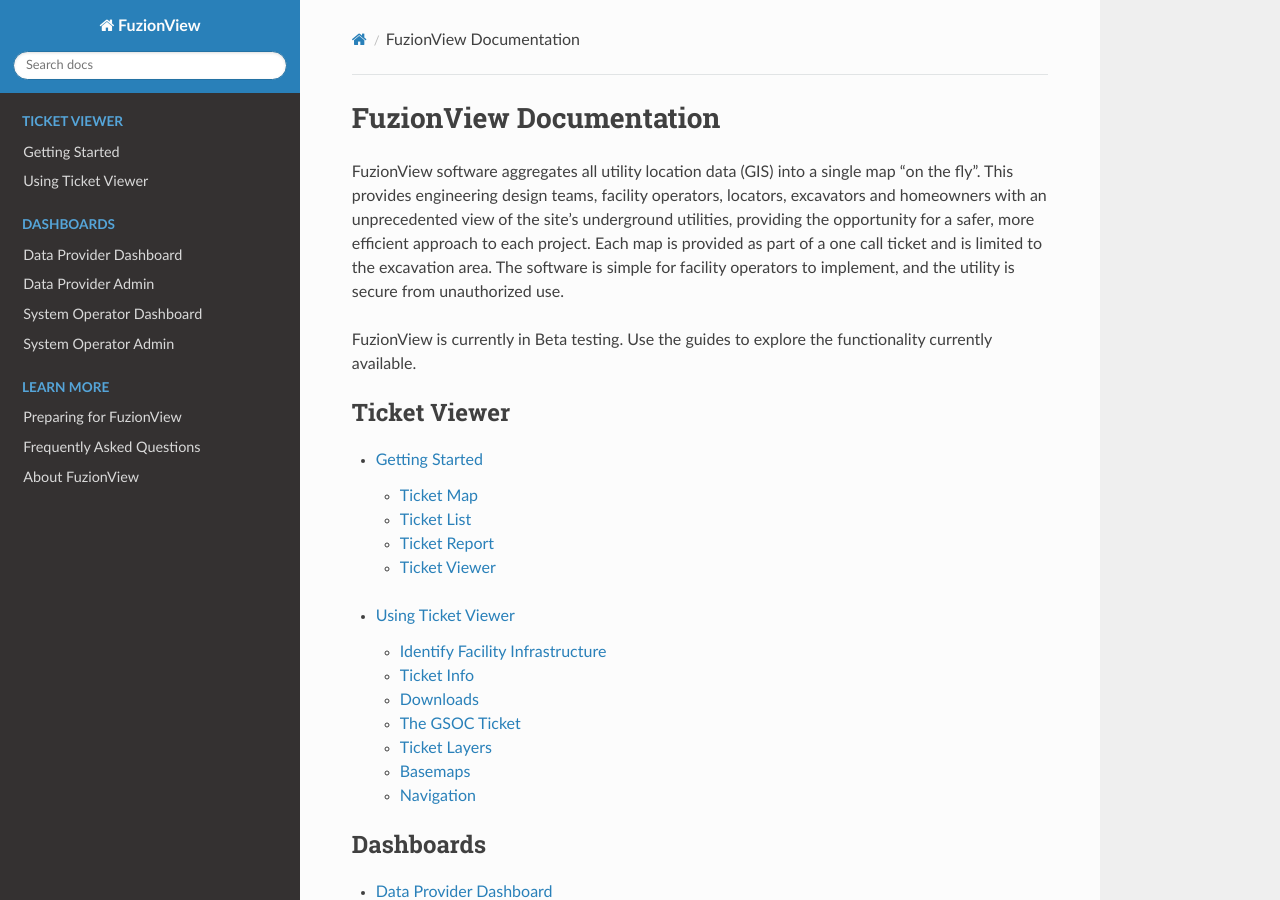
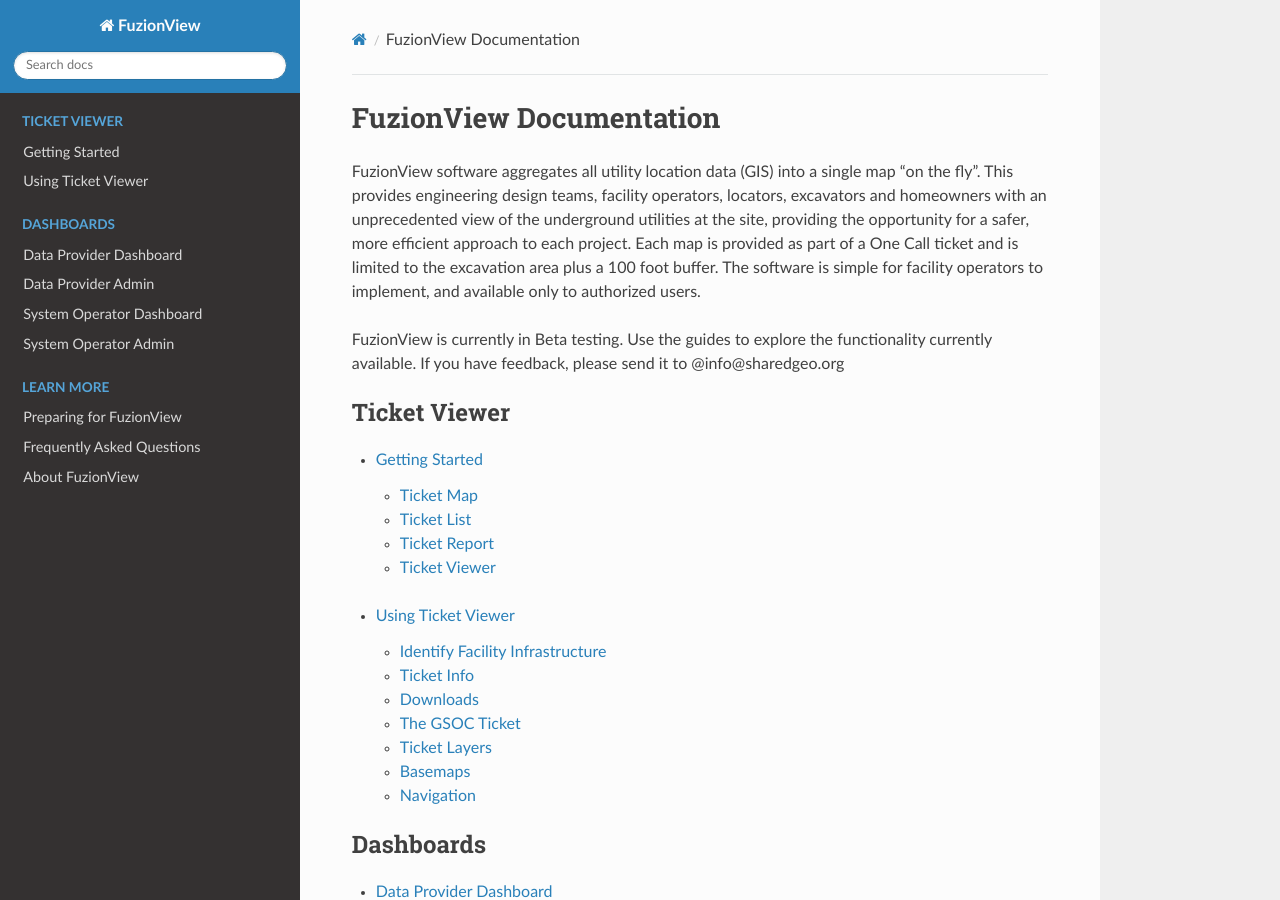
Before and after one commit to FuzionView/FV-Docs, a Sphinx documentation site: the page built from source/index.rst, in a window 1280 px wide and 900 px high. Built offline with Sphinx 7.4.7 and the Read the Docs theme 2.0.0, drawn with Linux system fonts in a browser that asks for light colours.

Commit message:
minor updates to text

```diff
--- a/source/index.rst
+++ b/source/index.rst
@@ -5,9 +5,10 @@
 
 FuzionView Documentation
 =========================
-FuzionView software aggregates all utility location data (GIS) into a single map “on the fly”. This provides engineering design teams, facility operators, locators, excavators and homeowners with an unprecedented view of the site’s underground utilities, providing the opportunity for a safer, more efficient approach to each project. Each map is provided as part of a one call ticket and is limited to the excavation area. The software is simple for facility operators to implement, and the utility is secure from unauthorized use.
+FuzionView software aggregates all utility location data (GIS) into a single map “on the fly”. This provides engineering design teams, facility operators, locators, excavators and homeowners with an unprecedented view of the underground utilities at the site, providing the opportunity for a safer, more efficient approach to each project. Each map is provided as part of a One Call ticket and is limited to the excavation area plus a 100 foot buffer. The software is simple for facility operators to implement, and available only to authorized users.
 
 FuzionView is currently in Beta testing. Use the guides to explore the functionality currently available.
+If you have feedback, please send it to @info@sharedgeo.org
 
 .. toctree::
    :maxdepth: 2
```
